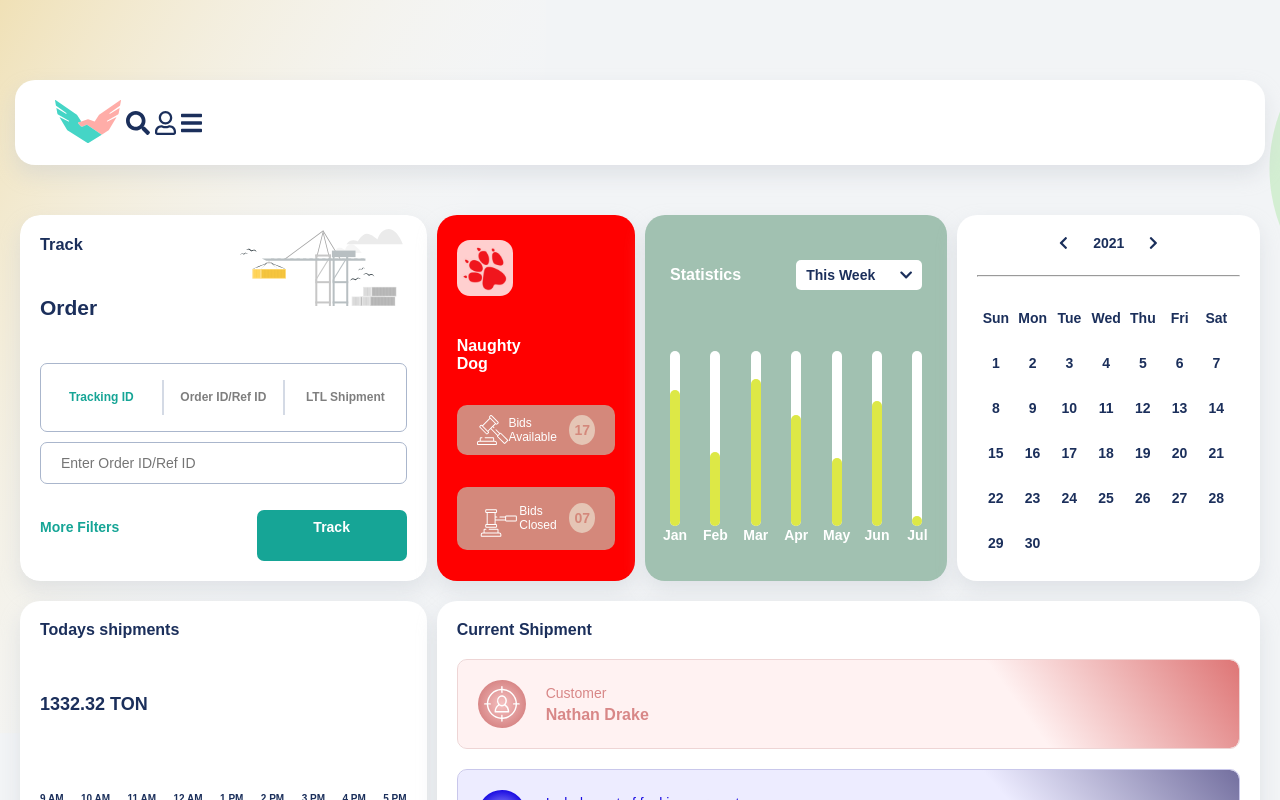
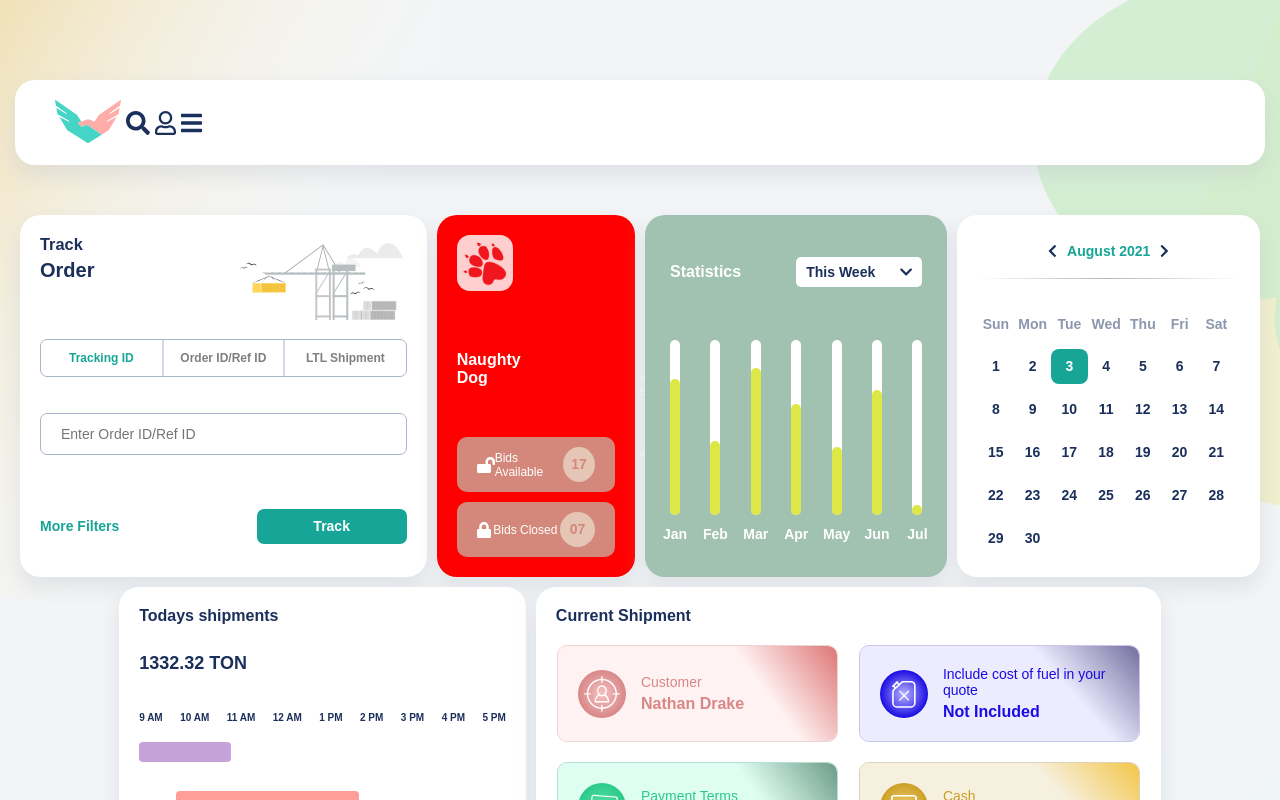
Before and after one commit to KamilTokarz110/Vue-dashboard, a Vue app: page / in a window 1280 px wide. Shown: the top 800 px of the page. Built offline with nearby package versions, Linux system fonts and the light colour scheme.

Commit message:
Adding style to md components

```diff
--- a/src/components/Navigation.vue
+++ b/src/components/Navigation.vue
@@ -44,7 +44,7 @@ export default {
   flex-basis: 100%;
 
   margin: 20px 0px 30px 0px;
-  padding: 10px 10px;
+  padding: 10px 20px;
 
   background: #ffffff 0% 0% no-repeat padding-box;
   box-shadow: 0px 10px 20px #c4c8d066;
--- a/src/components/Section_main.vue
+++ b/src/components/Section_main.vue
@@ -1,8 +1,8 @@
 <template lang="pug">
 .section__main
   .card.card--track-order
-    h3.card--track-order__title.card--track-order__title--md Track
-    h2.card--track-order__title.card--track-order__title--bg Order
+    h3.card--track-order__title.card--track-order__title--md Track<br><strong class="card--track-order__title card--track-order__title--bg">Order</strong>
+    //- h2.card--track-order__title.card--track-order__title--bg Order
 
     .card--track-order__item
       p.card--track-order__text Tracking ID
@@ -20,12 +20,15 @@
   .card.card--bids
     img.card--bids__image(src="../assets/bids_logo.svg")
     h2.card--bids__title Naughty<br>Dog
+    .card--bids__bottom
       .card--bids__item
-      img.card--bids__item-icon(src="../assets/auction.svg")
+        i.fas.fa-lock-open.card--bids__item-icon
+        //- img.card--bids__item-icon(src="../assets/auction.svg")
         p.card--bids__item-text Bids Available
         .card--bids__item-circle 17
       .card--bids__item
-      img.card--bids__item-icon(src="../assets/auction--closed.svg")
+        i.fas.fa-lock.card--bids__item-icon
+        //- img.card--bids__item-icon(src="../assets/auction--closed.svg")
         p.card--bids__item-text Bids Closed
         .card--bids__item-circle 07
 
@@ -59,9 +62,9 @@
   .card.card--calendar
     .card--calendar__header
       i.fas.fa-chevron-left
-      p.calendar__year 2021
+      p.card--calendar__year August 2021
       i.fas.fa-chevron-right
-    <hr>
+    .line
     ul.card--calendar__list
       li.card--calendar__item(v-for="(day, index) in days", :key="index") {{ day }}
       li.card--calendar__item.card--calendar__item--day(v-for="n in 30") {{ n }}
@@ -112,7 +115,7 @@
       h3.card--current-shipment-title Cash <br> <strong>Chole Frazer Package</strong>
     .card--current-shipment__item
       img.card--current-shipment__image(src="../assets/files.svg")
-      a.card--current-shipment-title Upload documents
+      a.card--current-shipment__link Upload documents
   .card.card--cargo-shipment cargo-shipment
 </template>
 
--- a/src/scss/_grid.scss
+++ b/src/scss/_grid.scss
@@ -13,6 +13,7 @@ $contents: (xs: $content-xs, sm: $content-sm, md: $content-md, lg: $content-lg,
 	max-width: $content-xs;
 	padding-left: $gutter-xs;
 	padding-right: $gutter-xs;
+
 
 	@each $breakpoint in $breakpoints {
 		@include rwd(map-get($screens, #{$breakpoint})) {
@@ -65,8 +66,8 @@ $contents: (xs: $content-xs, sm: $content-sm, md: $content-md, lg: $content-lg,
 	margin-right: 0;
 	margin-left: 0;
 
-	> .col,
-	> [class*="col-"] {
+	>.col,
+	>[class*="col-"] {
 		padding-right: 0;
 		padding-left: 0;
 	}
--- a/src/scss/_main.scss
+++ b/src/scss/_main.scss
@@ -278,7 +278,7 @@ html {
     display: flex;
     // height: 344px;
     flex-basis: 100%;
-    margin-bottom: 10px;
+    // margin-bottom: 10px;
     background: #FFFFFF 0% 0% no-repeat padding-box;
     box-shadow: 0px 10px 20px #C4C8D066;
     border-radius: 20px;
@@ -328,6 +328,12 @@ html {
             flex-basis: 100%;
             color: $nav-font-color;
 
+            &--bg {
+                display: block;
+                font-weight: bold;
+                font-size: 2rem;
+                margin-top: 10px;
+            }
 
         }
 
@@ -407,7 +413,108 @@ html {
 
 
         @include md {
-            flex-basis: calc((100% / 12) * 5 - #{$flex-gap});
+
+            flex-basis: calc((100% / 12) * 7 - #{$flex-gap});
+            background-position: 90% 10%;
+            background-size: 40% auto;
+            gap: 10px;
+            justify-content: center;
+
+            &__text {
+                flex-basis: 100%;
+
+
+                line-height: 38px;
+
+
+
+                font-size: 1.6rem;
+
+            }
+
+            &__title {
+                flex-basis: 100%;
+                color: $nav-font-color;
+                margin-bottom: 10px;
+
+                &--bg {
+                    display: block;
+                    font-weight: bold;
+                    font-size: 2rem;
+                    margin-top: 5px;
+                }
+
+
+            }
+
+
+
+            &__item {
+                display: flex;
+                align-items: center;
+                flex-basis: 100%;
+
+
+                border: 1px solid #aab6cc;
+                border-radius: 7px;
+                opacity: 1;
+                height: 38px;
+
+
+
+
+
+
+            }
+
+            &__text {
+                flex-basis: 100%;
+
+
+                line-height: 38px;
+                font-weight: bold;
+                text-align: center;
+
+                font-size: 1.2rem;
+                opacity: 0.5;
+
+                &:nth-child(2) {
+                    border-right: 2px solid #aab6cc;
+                    border-left: 2px solid #aab6cc;
+                    line-height: 38px;
+
+                }
+
+                &:nth-child(1) {
+                    color: $active-color;
+                    opacity: 1;
+                }
+            }
+
+            &__input-container {
+                display: flex;
+                flex-wrap: wrap;
+                justify-content: center;
+                // position: relative;
+                flex-basis: 100%;
+                gap: 10px;
+
+                @media (min-width: 425px) {
+                    justify-content: space-between;
+
+                }
+            }
+
+            &__input {
+                flex-basis: 100%;
+                height: 25px;
+
+                background: #ffffff 0% 0% no-repeat padding-box;
+                border: 1px solid #aab6cc;
+                border-radius: 7px;
+                opacity: 1;
+                padding: 20px 20px;
+            }
         }
 
         @include lg {
@@ -418,13 +525,14 @@ html {
     &--bids {
         display: flex;
         flex-wrap: wrap;
-        align-items: flex-start;
+        // align-items: flex-end;
+        // justify-content: space-evenly;
 
 
         background-color: $bids-card-color;
-        gap: 20px 10px;
+        gap: 50px 10px;
 
-        padding: 25px 20px 20px 20px;
+        padding: 20px 20px;
 
         &__image {
 
@@ -439,6 +547,15 @@ html {
             font-size: 1.6rem;
         }
 
+        &__bottom {
+            display: flex;
+            flex-wrap: wrap;
+            justify-content: center;
+            align-items: flex-end;
+            gap: 10px;
+            flex-basis: 100%;
+        }
+
         &__item {
             display: flex;
             align-items: center;
@@ -450,26 +567,32 @@ html {
 
             text-align: left;
             color: white;
-            font-size: 12px;
+            font-size: 1.2rem;
 
             background: #d4887b 0% 0% no-repeat padding-box;
             border-radius: 10px;
             opacity: 1;
 
+
             &-circle {
-                // width: 40px;
-                // height: 40px;
+                width: 35px;
+                height: 35px;
                 background: #e5c5b5 0% 0% no-repeat padding-box;
                 opacity: 1;
                 border-radius: 50%;
                 text-align: center;
-                line-height: 20px;
+                line-height: 35px;
                 color: #d4887b;
                 font-size: 1.4rem;
                 font-weight: bold;
-                padding: 5px 5px;
+                // padding: 5px 5px;
             }
 
+        }
+
+        &__item-icon {
+
+            font-size: 1.6rem;
         }
 
 
@@ -477,7 +600,7 @@ html {
 
         @include md {
             background-color: red;
-            flex-basis: calc((100% /12) * 3 - #{$flex-gap});
+            flex-basis: calc((100% /12) * 5 - #{$flex-gap});
         }
 
         @include lg {
@@ -495,7 +618,7 @@ html {
 
         gap: 20px 0px;
         font-size: 1.4rem;
-        padding: 25px 25px 35px 25px;
+        padding: 25px 25px 45px 25px;
 
         &__title {
             color: #FFFFFF;
@@ -544,7 +667,7 @@ html {
 
             &-text {
                 position: absolute;
-                bottom: -10%;
+                bottom: -15%;
                 // left: -100%;
 
 
@@ -598,7 +721,7 @@ html {
         }
 
         @include md {
-            flex-basis: calc((100% / 12) * 4 - #{$flex-gap});
+            flex-basis: calc((100% / 12) * 6 - #{$flex-gap});
 
         }
 
@@ -611,14 +734,14 @@ html {
         display: flex;
         flex-wrap: wrap;
         justify-content: center;
-        gap: 24px;
+        gap: 10px;
         font-size: 1.4rem;
         color: $nav-font-color;
 
-        hr {
-            display: block;
+        .line {
+            gap: 10px;
             flex-basis: 100%;
-            // height: 1px;
+            height: 1px;
             background: transparent linear-gradient(270deg, #FFFFFF 0%, #B1B7BC 51%, #FFFFFF 100%) 0% 0% no-repeat padding-box;
             opacity: 1;
         }
@@ -628,9 +751,16 @@ html {
             align-items: center;
             justify-content: center;
 
-            gap: 25px;
+            gap: 10px;
             flex-basis: 100%;
             font-weight: bold;
+
+
+        }
+
+        &__year {
+
+            color: $active-color;
         }
 
         &__list {
@@ -641,7 +771,7 @@ html {
             align-items: center;
             flex-basis: 100%;
             font-weight: bold;
-            gap: 10px 0px;
+            gap: 5px 0px;
 
             &--days {
 
@@ -658,15 +788,25 @@ html {
             height: 35px;
             line-height: 35px;
             text-align: center;
+            // cursor: pointer;
+            opacity: 0.5;
+
+            &:nth-child(10) {
+                color: white;
+                background: #16A596 0% 0% no-repeat padding-box;
+                border-radius: 8px;
+            }
+
 
             &--day {
-                text-align: center;
+                // text-align: center;
                 // padding: 10px 5px;
+                opacity: 1;
             }
         }
 
         @include md {
-            flex-basis: calc((100% / 12) * 4 - #{$flex-gap});
+            flex-basis: calc((100% / 12) * 6 - #{$flex-gap});
         }
 
         @include lg {
@@ -832,7 +972,11 @@ html {
         }
 
         @include md {
-            flex-basis: calc((100% / 12) * 8 - #{$flex-gap});
+            flex-basis: calc((100% / 12) * 12 - #{$flex-gap});
+
+            &__legend {
+                justify-content: space-between;
+            }
         }
 
         @include lg {
@@ -864,7 +1008,7 @@ html {
             display: flex;
             align-items: center;
             // justify-content: space-between;
-            gap: 20px;
+            gap: 15px;
             padding: 20px 20px;
             flex-basis: 100%;
 
@@ -920,7 +1064,14 @@ html {
 
             }
 
-            a {
+
+
+
+
+        }
+
+        &__link {
+            font-size: 1.4rem;
             text-align: center;
             padding: 10px 10px;
             font-weight: bold;
@@ -933,17 +1084,38 @@ html {
 
         }
 
+        @include md {
+            justify-content: space-evenly;
+            flex-basis: 100%;
+
+
+            &__item {
+                flex-basis: 48%;
+
+                &:nth-child(6) {
+                    align-items: center;
+                    justify-content: center;
+                    flex-basis: 100%;
+
 
 
                 }
+            }
+
+            &__link {
+                font-size: 1.6rem;
+
+                padding: 10px 10px;
+
+                ;
 
 
-        @include md {
-            flex-basis: 100%;
+            }
         }
 
         @include lg {
             flex-basis: calc((100% / 12) * 8 - #{$flex-gap});
+            flex-basis: 50%;
         }
     }
 
@@ -956,11 +1128,12 @@ html {
 
     &__button {
         width: 150px;
-        // height: 45px;
+        height: 35px;
         background: $active-color 0% 0% no-repeat padding-box;
         border-radius: 7px;
         opacity: 1;
-        // margin-top: 40px;
+
+        gap: 40px;
 
         color: white;
         font-size: 1.4rem;
@@ -968,6 +1141,10 @@ html {
         text-align: center;
         line-height: 35px;
         cursor: pointer;
+
+        @include md {
+            margin-top: 30px;
+        }
 
         &--filters {
             background: #ffff 0% 0% no-repeat padding-box;
```
Lines whose indentation alone changed are shown as unchanged.
